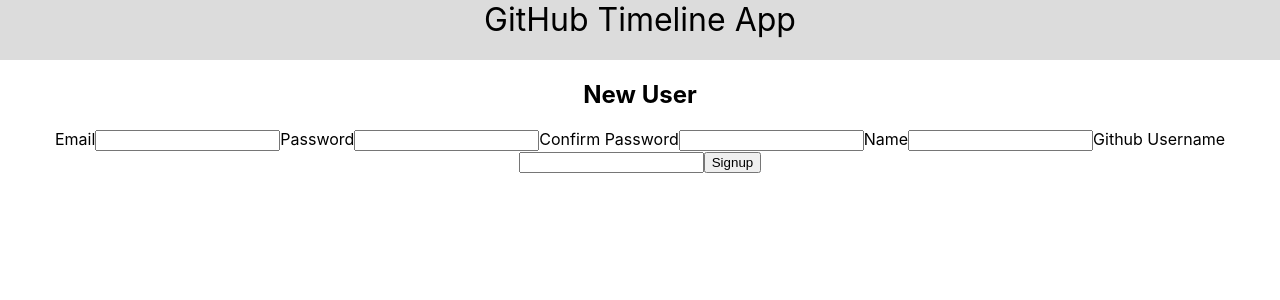
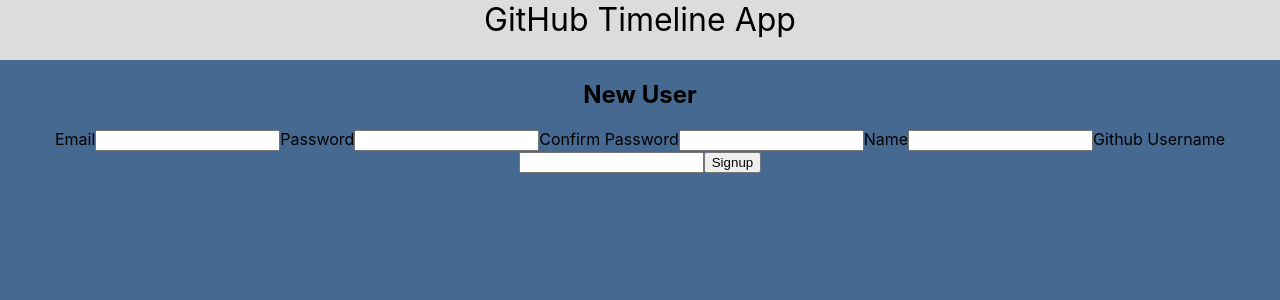
Before and after one commit to rixong/gh-timeline-client, a React (Create React App) app: page /signup in a window 1280 px wide. Shown: the top 300 px of the page. Built offline with nearby package versions, Linux system fonts and the light colour scheme.

Commit message:
Added CSS to App.css background remove Profile CSS

```diff
--- a/src/App.css
+++ b/src/App.css
@@ -1,3 +1,9 @@
+html, body {
+  background: #456990;
+  width: 100%;
+  height: 100%;
+}
+
 .App {
   text-align: center;
 }
--- a/src/Profile.css
+++ /dev/null
@@ -1,3 +0,0 @@
-.container {
-    background: #456990;
-}
--- a/src/components/Profile.js
+++ b/src/components/Profile.js
@@ -1,5 +1,4 @@
 import React, { Component } from 'react';
-import '../Profile.css';
 import Timeline from './Timeline'
 
 class Profile extends Component {
```
